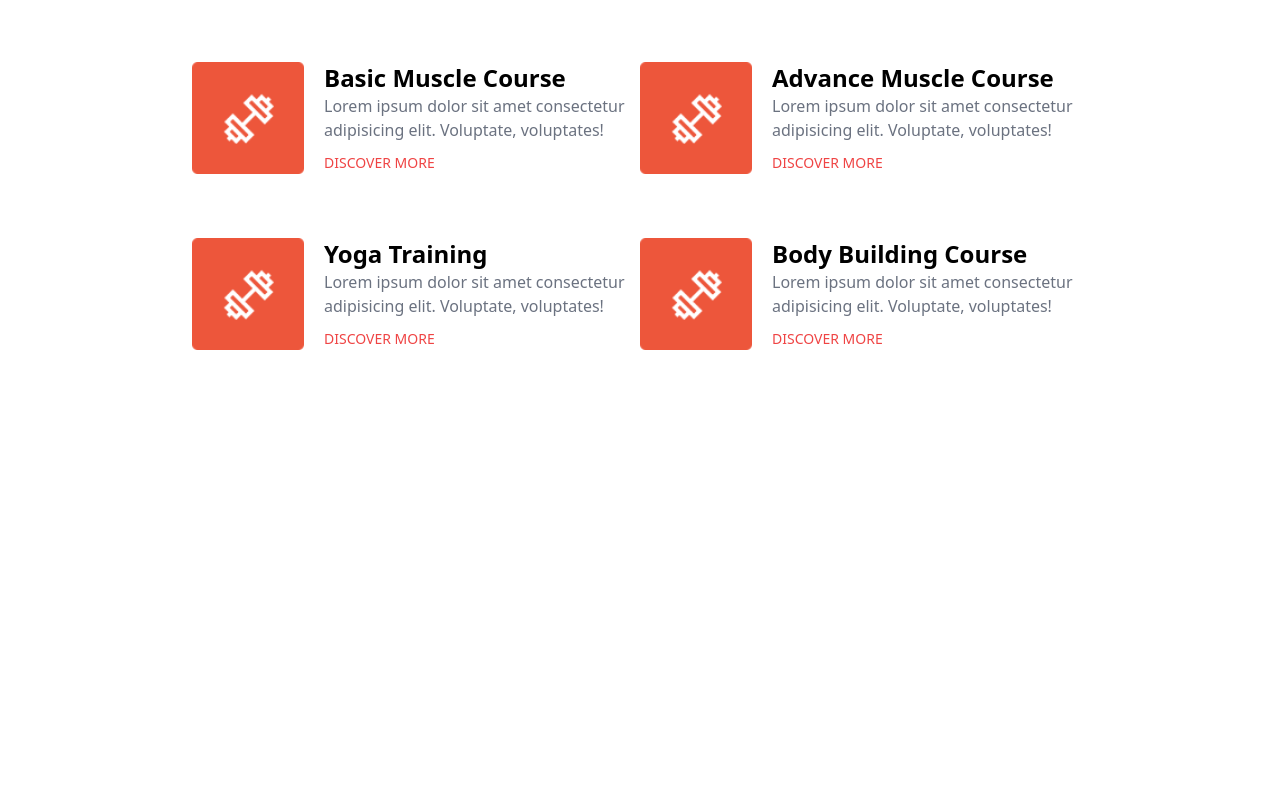
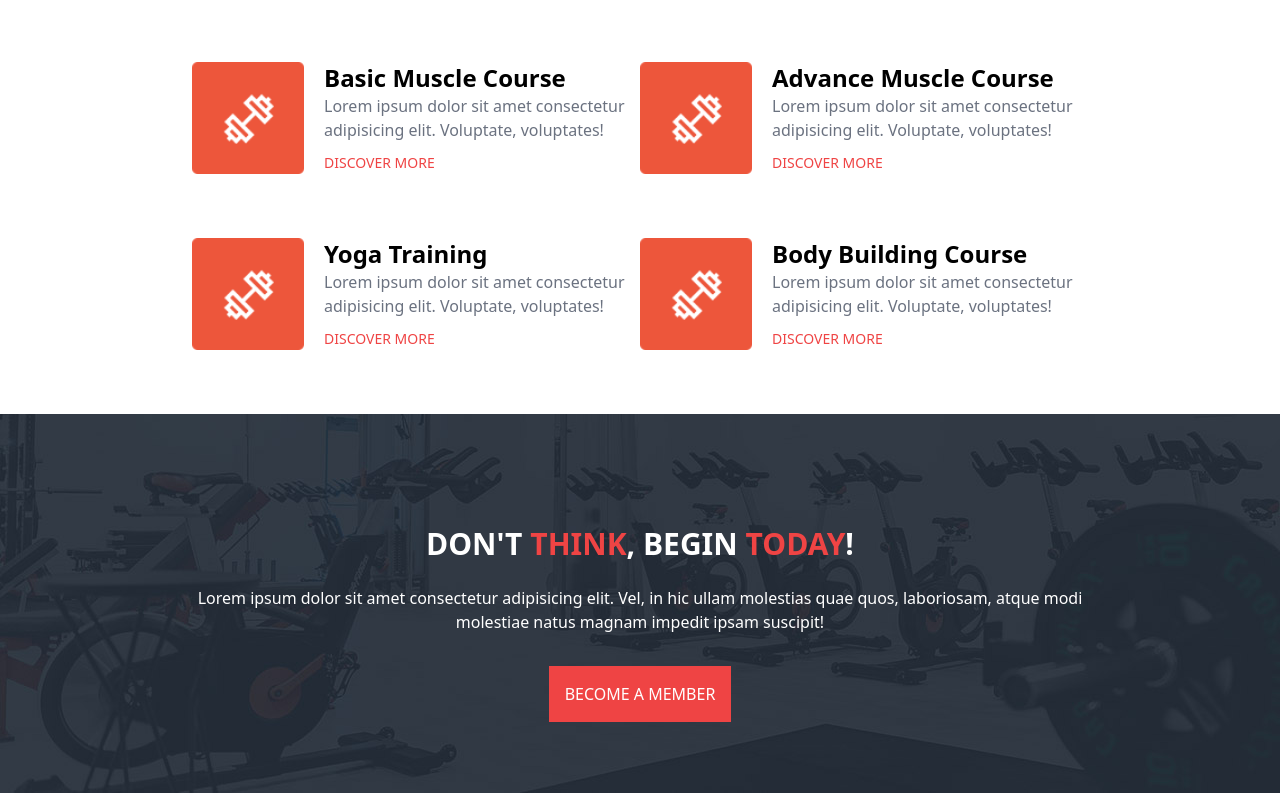
Before and after one commit to Rodriguez-Jp/gym-page, a React (Vite) app: page / in a window 1280 px wide. Shown: the part 1061-1854 px from the top of the page. Before the commit the page ends 1475 px from the top, so only its background shows below. Built offline with nearby package versions, Linux system fonts and the light colour scheme.

Commit message:
Become a member section finished

```diff
--- a/src/App.jsx
+++ b/src/App.jsx
@@ -10,6 +10,22 @@ function App() {
       <main>
         <FrontPage />
         <Program />
+        <section className="bg-[url('/public/media/cta-bg.jpeg')] min-w-full bg-cover bg-no-repeat h-[379px]">
+          <div className="mx-auto text-center  text-white max-w-4xl h-full flex flex-col justify-center items-center">
+            <h1 className="text-3xl mt-10 mb-6 font-bold uppercase">
+              don't <span className="text-red-500">think</span>, begin{" "}
+              <span className="text-red-500">today</span>!
+            </h1>
+            <p className="mb-8 font-normal text-md">
+              Lorem ipsum dolor sit amet consectetur adipisicing elit. Vel, in
+              hic ullam molestias quae quos, laboriosam, atque modi molestiae
+              natus magnam impedit ipsam suscipit!
+            </p>
+            <button className="uppercase bg-red-500 hover:opacity-80 p-4 font-normal">
+              <a href="#">Become a member</a>
+            </button>
+          </div>
+        </section>
       </main>
     </>
   );
```
